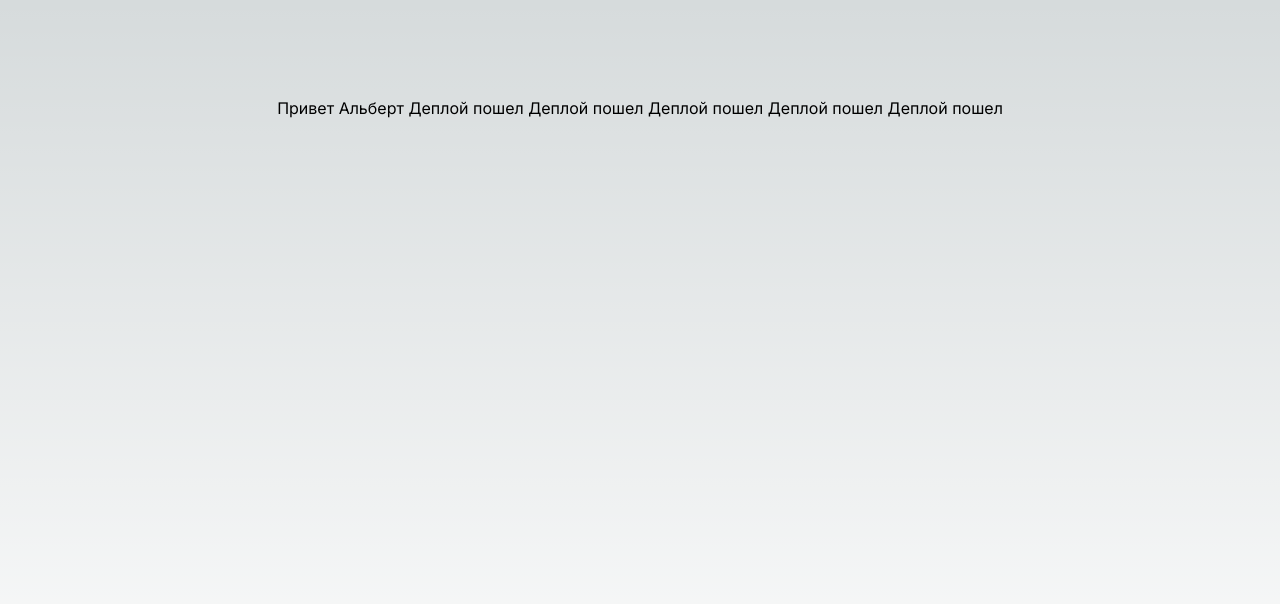
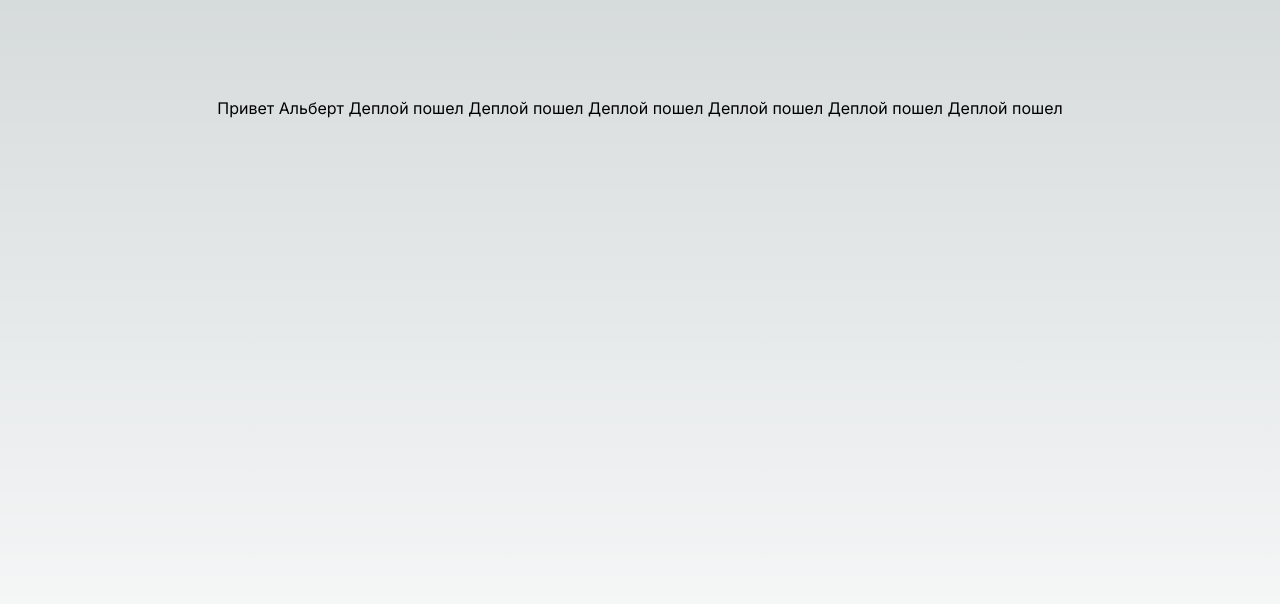
Before and after one commit to omgpiu/static, a Next.js app: page / in a window 1280 px wide. Shown: the top 604 px of the page. Built offline with nearby package versions, Linux system fonts and the light colour scheme.

Commit message:
init deploy

```diff
--- a/pages/index.tsx
+++ b/pages/index.tsx
@@ -13,6 +13,7 @@ export default function Home() {
       Деплой пошел
       Деплой пошел
       Деплой пошел
+      Деплой пошел
     </main>
   )
 }
```
Also changed, not shown: 1 other file (tests, documents, lock files or other folders).
